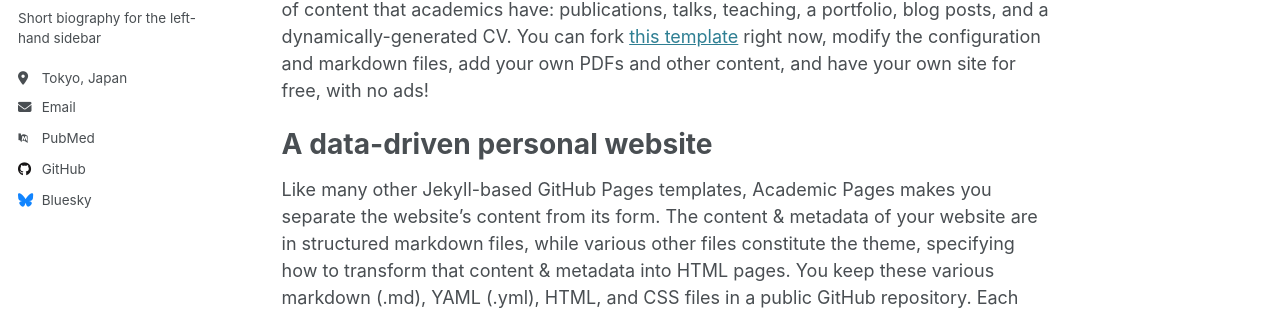
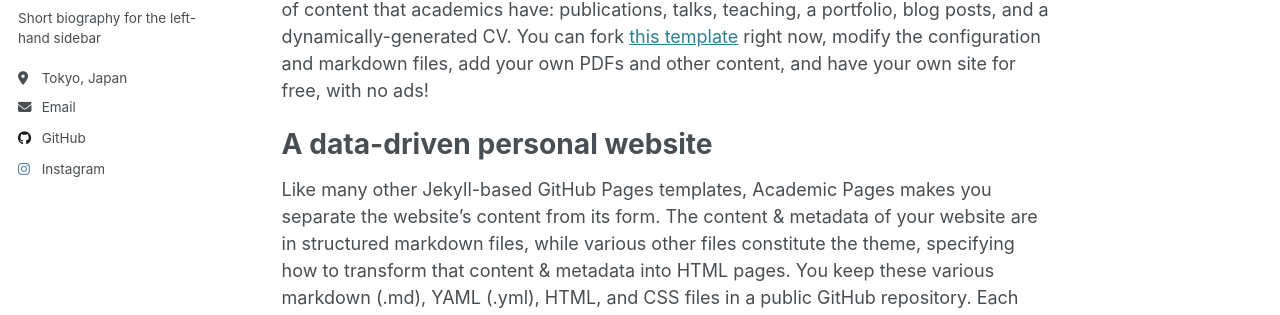
Before and after one commit to doix2/doix2.github.io, a Jekyll site: the page built from _pages/about.md, in a window 1280 px wide. Shown: the part 315-630 px from the top of the page. Built offline with Jekyll 4.4.1, drawn with Linux system fonts in a browser that asks for light colours; some web fonts are replaced; part of the change alters nothing that is shown.

Commit message:
profile update

```diff
--- a/_config.yml
+++ b/_config.yml
@@ -37,7 +37,7 @@ author:
   impactstory      : # URL
   orcid            :  #"http://orcid.org/yourorcidurl"
   semantic         : # URL
-  pubmed           : "https://www.ncbi.nlm.nih.gov/pubmed/?term=john+snow"
+  pubmed           : #"https://www.ncbi.nlm.nih.gov/pubmed/?term=john+snow"
   researchgate     : # URL
   scopus           : # URL
 
@@ -45,19 +45,19 @@ author:
   bitbucket        : # Username - Update with your username on the site
   codepen          : # Username
   dribbble         : # Username
-  github           : "academicpages"
+  github           : "doix2"
   kaggle           : # Username
   stackoverflow    : # User number or user number and name (i.e., use "1" or "1/jeff-atwood")
 
   # Social media
-  bluesky          : "bsky.app" # Replace this with you Bluesky username
+  bluesky          : # "bsky.app" # Replace this with you Bluesky username
   facebook         : # Username
   flickr           : # Username
   foursquare       : # Username
   goodreads        : # Username
   google_plus      : # Username
   keybase          : # Username
-  instagram        : # Username
+  instagram        : "doix2"
   lastfm           : # Username
   linkedin         : # Username
   mastodon         : # URL
```
